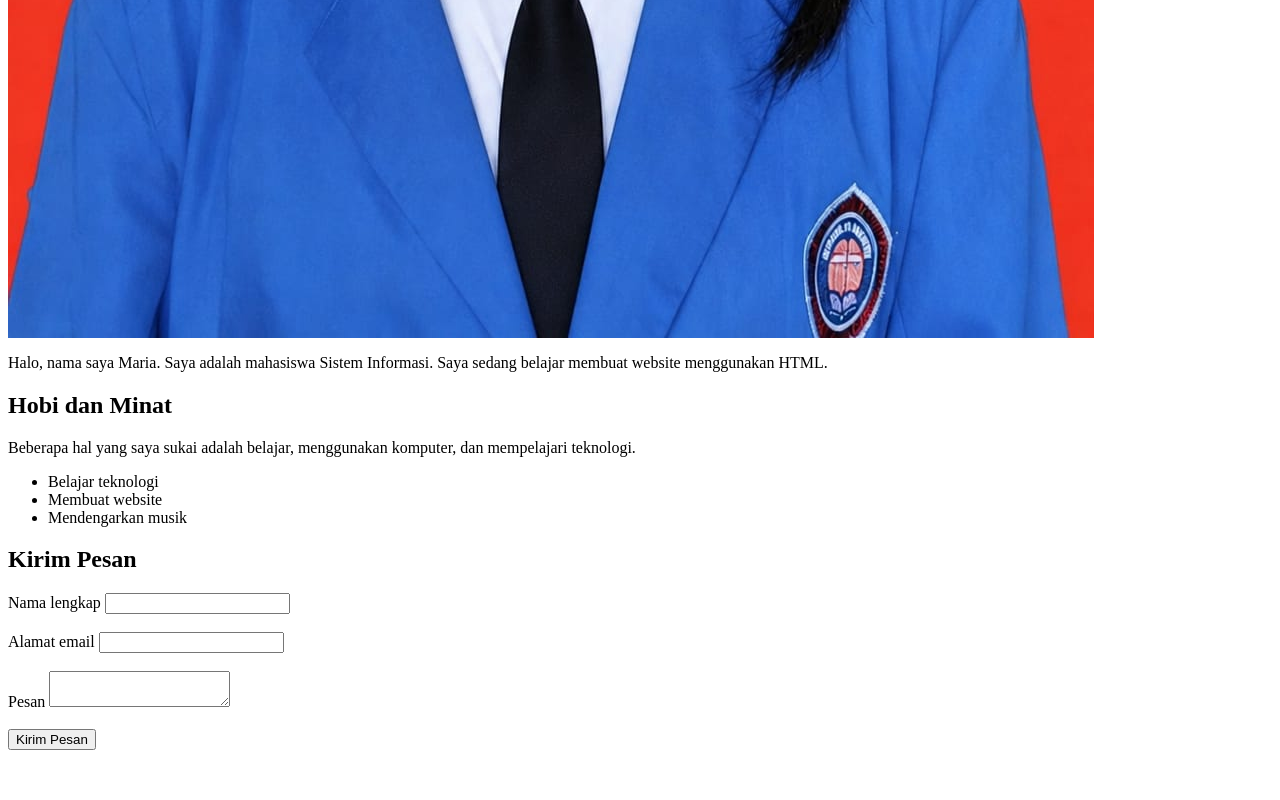
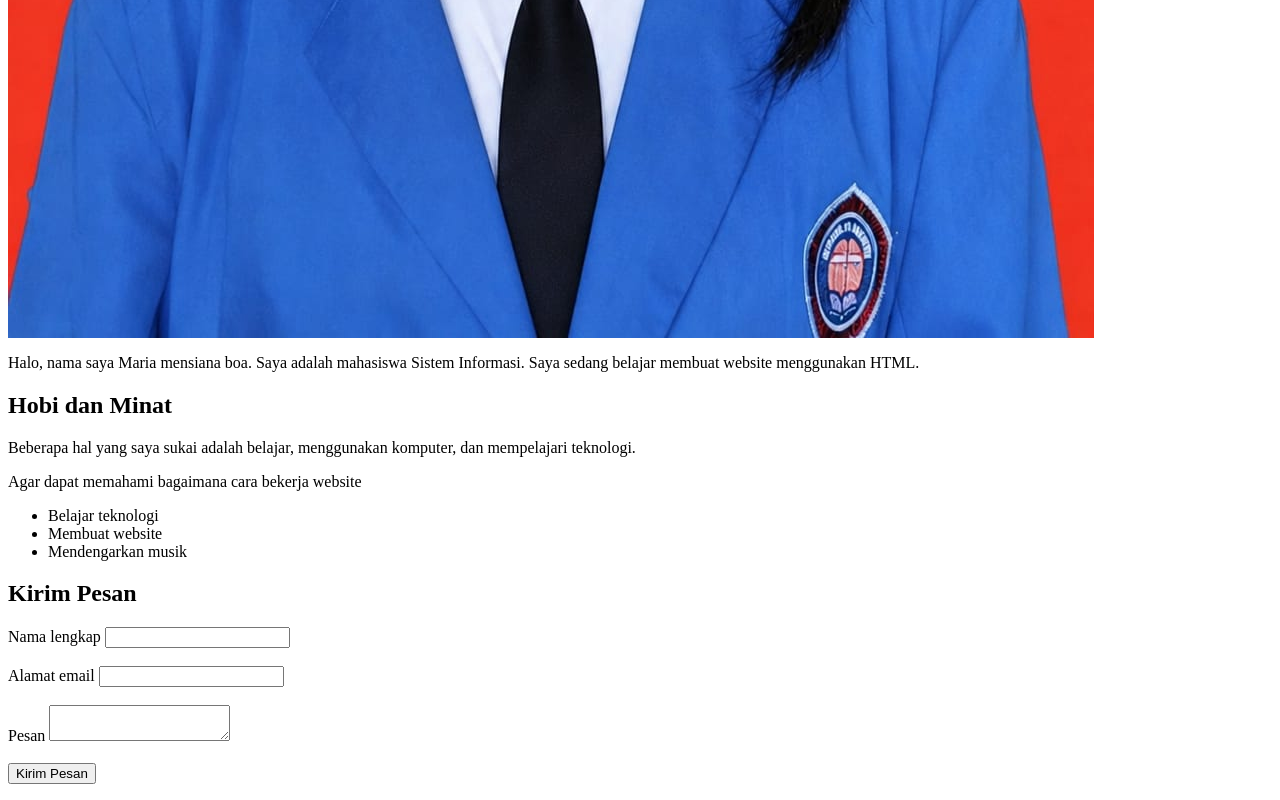
Before and after one commit to 202534018-code/praktikum2, a plain HTML site: page minggu-2/pratikum 2/index.html in a window 1280 px wide. Shown: the part 1301-2101 px from the top of the page. Before the commit the page ends 2067 px from the top, so only its background shows below. Drawn offline with Linux system fonts and the light colour scheme.

Commit message:
Menambahkan alasan belajar web

```diff
--- a/minggu-2/pratikum 2/index.html
+++ b/minggu-2/pratikum 2/index.html
@@ -28,7 +28,7 @@
             <img src="cece.jpeg" alt="Foto diri saya">
 
             <p>
-             Halo, nama saya Maria. Saya adalah mahasiswa Sistem Informasi.
+             Halo, nama saya Maria mensiana boa. Saya adalah mahasiswa Sistem Informasi.
             Saya sedang belajar membuat website menggunakan HTML.
             </p>
         </article>
@@ -40,6 +40,10 @@
                 Beberapa hal yang saya sukai adalah belajar,
                 menggunakan komputer, dan mempelajari teknologi.
             </p>
+
+            <P>
+                Agar dapat memahami bagaimana cara bekerja website
+            </P>
 
             <ul>
                 <li>Belajar teknologi</li>
```
